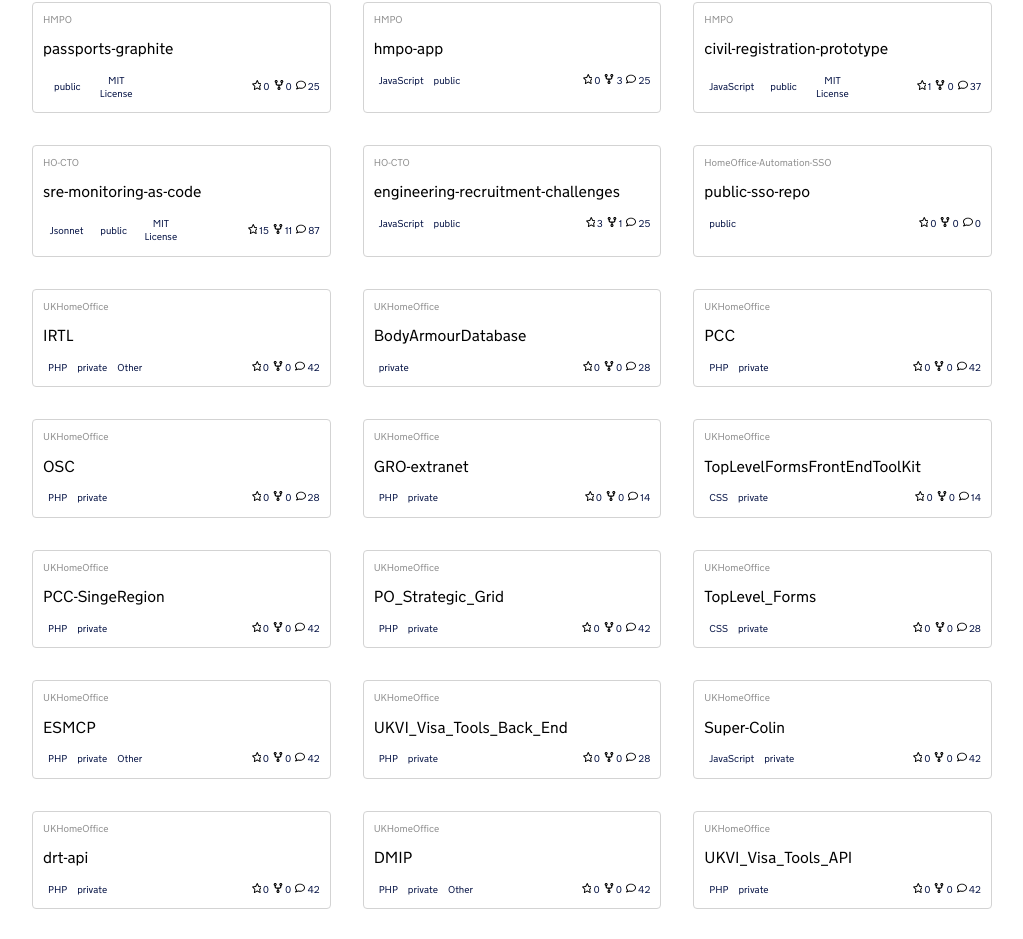
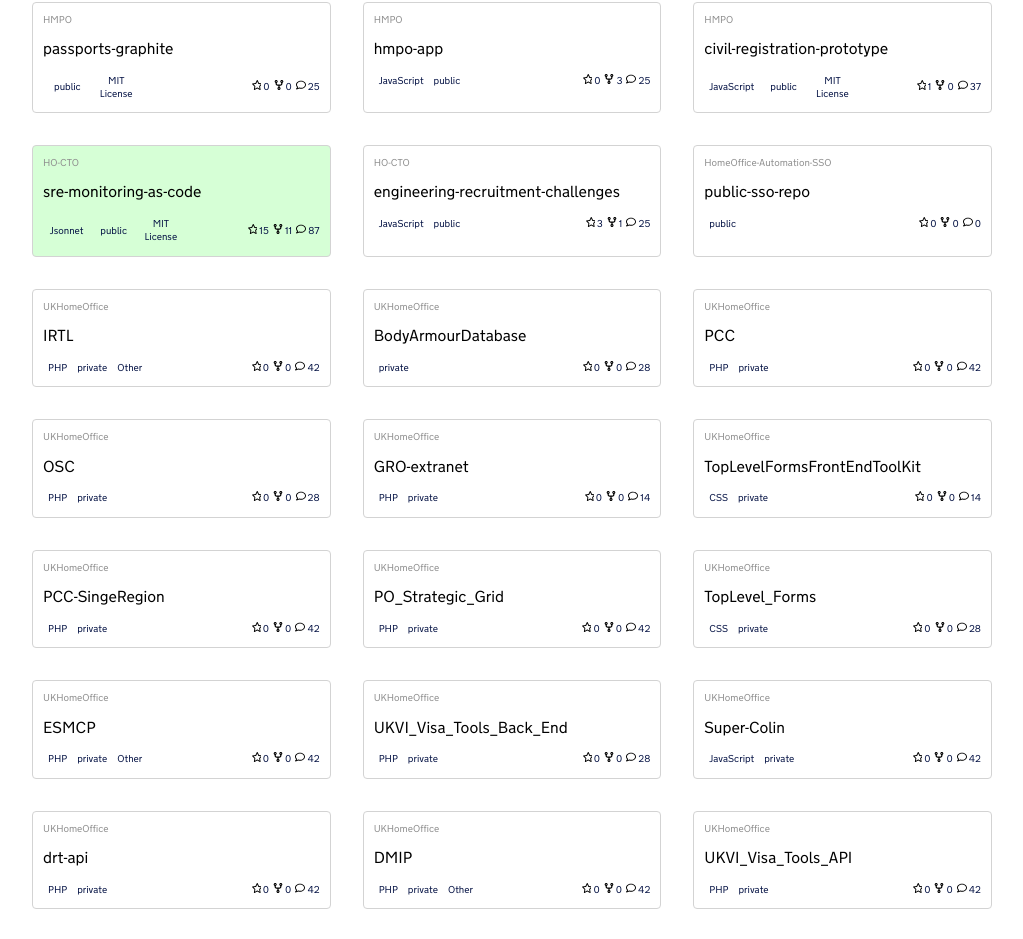
Before and after one commit to UKHomeOffice/scm-repository-catalogue, a Next.js app: page /scm-repository-catalogue/ in a window 1280 px wide. Shown: the part 1181-2120 px from the top of the page, without its empty margins (128-1151 px from the left). Built offline with nearby package versions, Linux system fonts and the light colour scheme.

Commit message:
WIP maturity indicator on repos.

```diff
--- a/components/Card/Card.tsx
+++ b/components/Card/Card.tsx
@@ -27,9 +27,31 @@
   titleLinkUrl?: string;
   subtitle?: string;
 
+  maturity: number;
+
   tags?: Tag[];
 
   indicators?: Indicator[];
+}
+
+const whichColour = (score: number) : string => {
+  let result = "";
+
+  if (score >= 70) {
+    result = "green";
+  } else if (score > 30) {
+    result = "amber";
+  } else if (score <= 30) {
+    result = "red";
+  }
+
+  return result;
+}
+
+const colours : { [key: string]: string } = {
+  "red": "#ffc5c1",
+  "amber": "#ffd891",
+  "green": "#d6ffd6",
 }
 
 const Card: React.FC<CardContentProps> = ({
@@ -38,8 +60,9 @@
   subtitle,
   tags,
   indicators,
+  maturity,
 }) => (
-  <div className={styles.card}>
+  <div className={styles.card} style={{ backgroundColor: colours[whichColour(maturity)]}}>
     {subtitle && <div className={styles.org}>{subtitle}</div>}
     {titleLinkUrl ? (
       <Link href={titleLinkUrl}>
--- a/pages/index.tsx
+++ b/pages/index.tsx
@@ -1,5 +1,5 @@
 import Head from "next/head";
-import { ChangeEvent, useEffect, useState } from "react";
+import {ChangeEvent, useContext, useEffect, useState} from "react";
 import { filter, get, sortBy, debounce } from "lodash";
 import Card from "../components/Card";
 import repos from "../public/repos.json";
@@ -9,23 +9,63 @@
 import GridLayout from "../components/GridLayout";
 import ReactPaginate from 'react-paginate';
 import Header from "../components/Header";
+import MaturityContext from "../store/MaturityContext";
+import {MaturityPayload} from "../types/maturity";
+
+
+
+
 export async function getStaticProps() {
   // const res = await fetch(
   //   "https://ukhomeoffice.github.io/scm-repository-catalogue/repos.json"
   // );
   // const repos = await res.json();
+
+
+
+
+  const maturity: MaturityPayload = {
+    "HO-CTO": {
+      "sre-monitoring-as-code": {
+        score: 80
+      }
+    },
+    "UKHomeOffice": {
+      "scm-repository-catalogue": {
+        score: 30
+      },
+      "scm-github-terraform": {
+        score: 50
+      }
+    }
+  }
+
+
   return {
     props: {
       repos: repos,
+      maturity,
+
     },
   };
 }
 
+
+
+
 // @ts-ignore
-function Items({ currentItems, totalItems, itemOffset, endOffset  }) {
+function Items({ currentItems, totalItems, itemOffset, endOffset }) {
+
+  const maturity = useContext<MaturityPayload>(MaturityContext);
+  console.log({maturity})
+
+
   return (
     <>
-      <p className={"govuk-body"}>Showing {itemOffset + 1}-{Math.min(endOffset, totalItems)} of {totalItems} repositories</p>
+      <p className={"govuk-body"}>
+        Showing {itemOffset + 1}-{Math.min(endOffset, totalItems)} of{" "}
+        {totalItems} repositories
+      </p>
       <GridLayout cols={3}>
         {currentItems.map((r: any) => (
           <Card
@@ -33,6 +73,9 @@
             title={r.name}
             titleLinkUrl={`https://github.com/${r.owner}/${r.name}`}
             subtitle={r.owner}
+            maturity={
+              get(maturity, `${r.owner}.${r.name}.score`) as unknown as number
+            }
             tags={[
               {
                 name: "language",
@@ -127,7 +170,7 @@
   );
 }
 
-export default function Index({ repos }: { repos: any }) {
+export default function Index({ repos, maturity }: { repos: any, maturity: MaturityPayload }) {
   const [filtered, setFiltered] = useState({ search: "" });
   const [sorted, setSorted] = useState({ field: "owner", ascending: true });
   const [repositories, setRepositories] = useState(repos);
@@ -294,7 +337,9 @@
           </div>
 
           { repositories.length > 0 && (
-            <PaginatedItems itemsPerPage={60} items={repositories} />
+            <MaturityContext.Provider value={maturity}>
+              <PaginatedItems itemsPerPage={60} items={repositories} />
+            </MaturityContext.Provider>
             )
           }
           {repositories.length === 0 && (
--- /dev/null
+++ b/store/MaturityContext.ts
@@ -0,0 +1,6 @@
+import {createContext} from "react";
+import {MaturityPayload} from "../types/maturity";
+
+const MaturityContext = createContext<MaturityPayload>({});
+
+export default MaturityContext;
--- /dev/null
+++ b/types/maturity.ts
@@ -0,0 +1,86 @@
+interface BranchProtectionScore {}
+
+interface VerifiedCommitsScore {}
+
+interface CodeReviewScore {}
+
+interface CodeManagementMaturityScore {
+  score: number;
+
+  branchProtection: BranchProtectionScore;
+
+  verifiedCommits: VerifiedCommitsScore;
+
+  codeReview: CodeReviewScore;
+}
+
+interface CommunityProfileScore {}
+
+interface CommunityStandardsMaturityScore {
+  score: number;
+
+  communityProfile: CommunityProfileScore;
+}
+
+interface VisibilityScore {}
+
+interface DiscoverableScore {}
+
+interface UsageScore {}
+
+interface RetentionScore {}
+
+interface MaintainedScore {}
+
+interface CollaborationScore {}
+
+interface ReuseMaturityScore {
+  score: number;
+
+  visibility: VisibilityScore;
+
+  discoverable: DiscoverableScore;
+
+  usaage: UsageScore;
+
+  retention: RetentionScore;
+
+  maintained: MaintainedScore;
+
+  collaboration: CollaborationScore;
+}
+
+
+interface DependenciesScore {}
+
+interface SecurityIssuesScore {}
+
+interface AccessManagementScore {}
+
+interface SecurityMaturityScore {
+  score: number;
+
+  dependencies: DependenciesScore;
+
+  securityIssues: SecurityIssuesScore;
+
+  accessManagement: AccessManagementScore;
+}
+
+export interface MaturityPayload {
+  [key: string]: {
+    [key: string]: RepositoryMaturity
+  }
+}
+
+export interface RepositoryMaturity {
+
+  score: number;
+  codeManagement?: CodeManagementMaturityScore;
+
+  communityStandards?: CommunityStandardsMaturityScore;
+
+  reuse?: ReuseMaturityScore;
+
+  security?: SecurityMaturityScore;
+}
```
